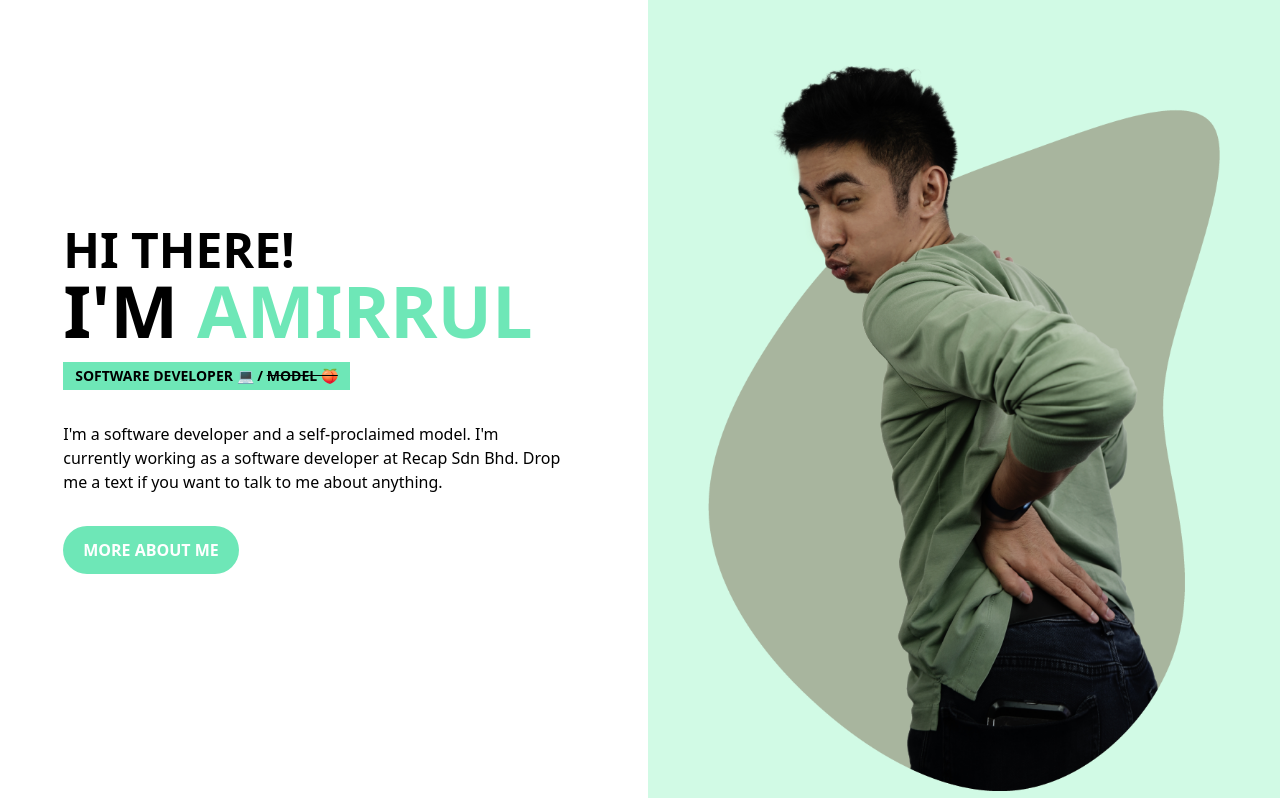
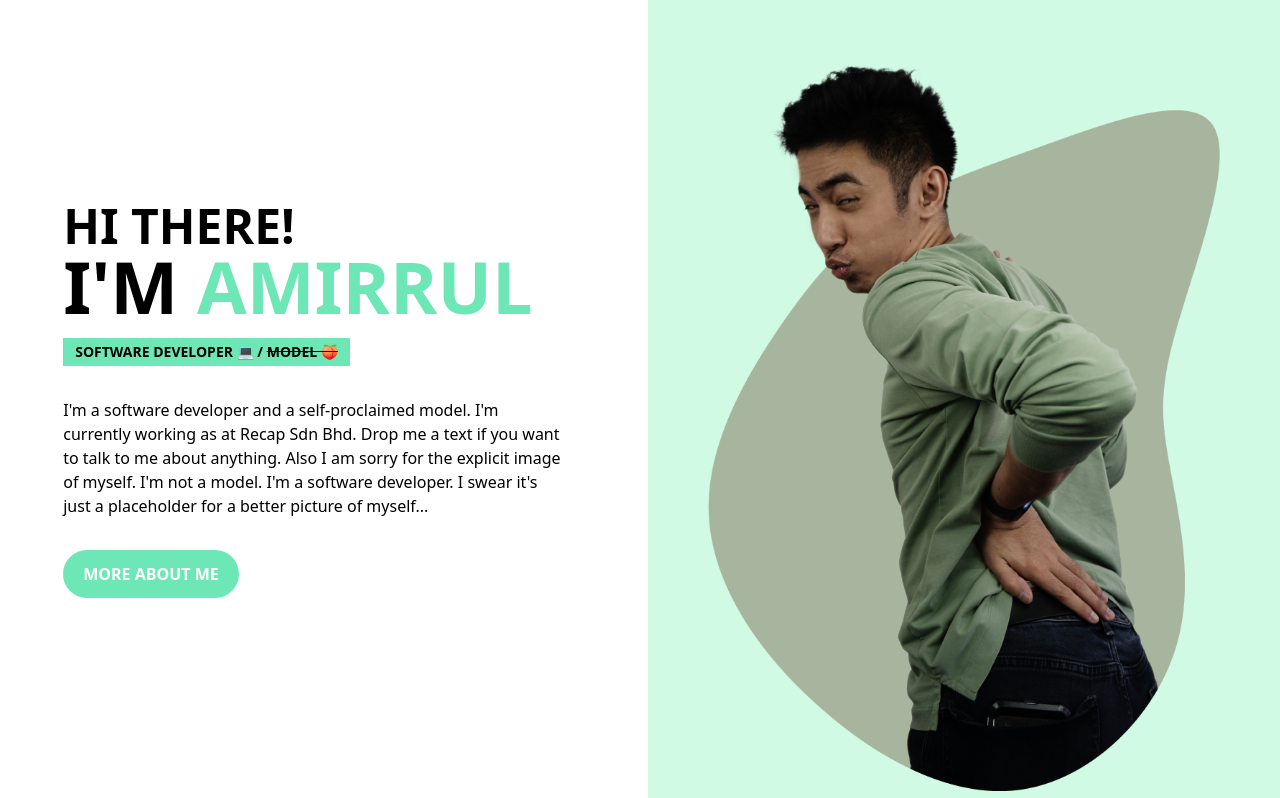
Before and after one commit to akasmirhan4/personal-portfolio, a Next.js app: page / in a window 1280 px wide. Shown: the top 798 px of the page. Built offline with nearby package versions, Linux system fonts and the light colour scheme.

Commit message:
protection against unwanted comments

```diff
--- a/src/pages/index.tsx
+++ b/src/pages/index.tsx
@@ -55,7 +55,7 @@ const Home: NextPage = () => {
 						<div className="mt-8">
 							<p>
 								{
-									"I'm a software developer and a self-proclaimed model. I'm currently working as a software developer at Recap Sdn Bhd. Drop me a text if you want to talk to me about anything."
+									"I'm a software developer and a self-proclaimed model. I'm currently working as at Recap Sdn Bhd. Drop me a text if you want to talk to me about anything. Also I am sorry for the explicit image of myself. I'm not a model. I'm a software developer. I swear it's just a placeholder for a better picture of myself..."
 								}
 							</p>
 						</div>
```
